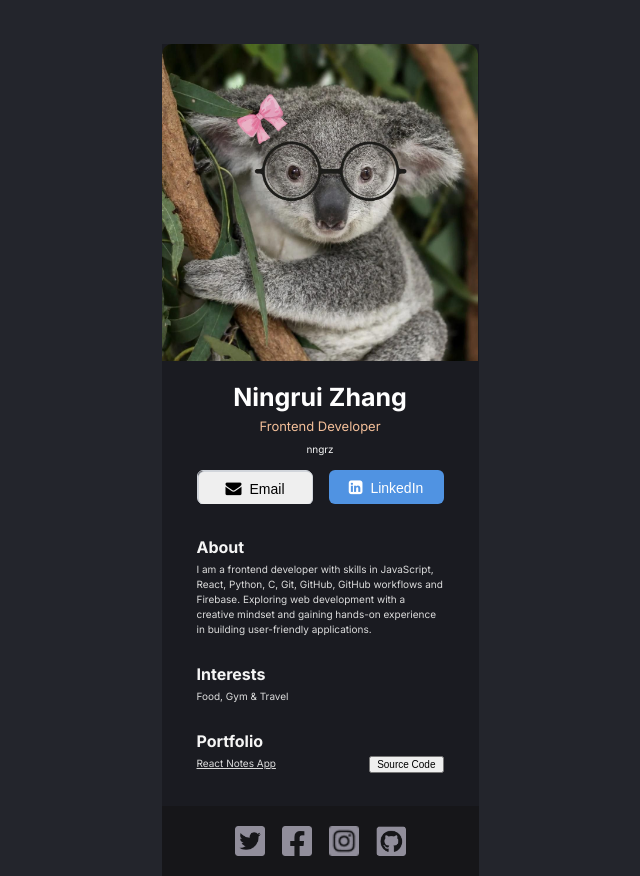
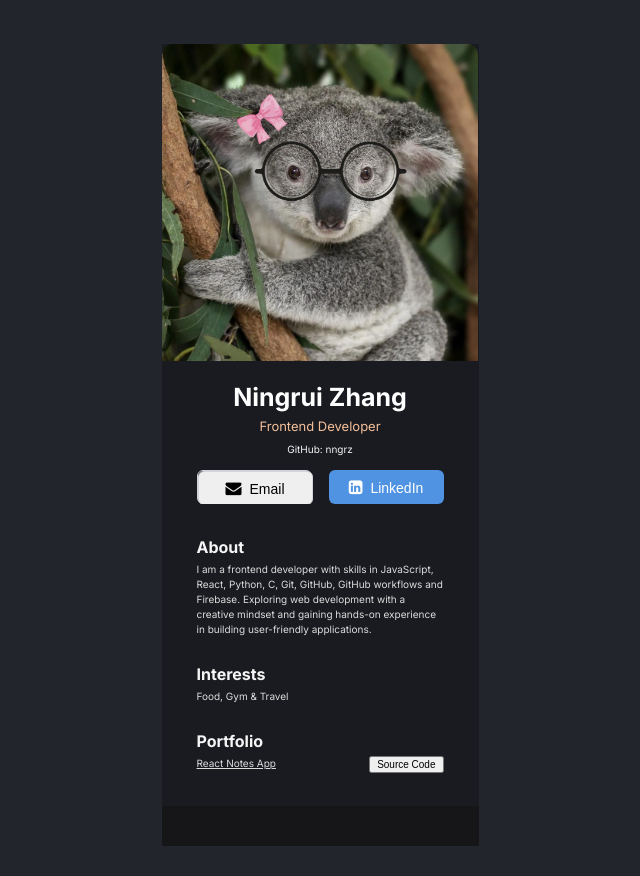
Before and after one commit to nngrz/business-card, a React app: page / in a window 1280 px wide. Shown: the whole page, without its empty margins (320-960 px from the left). After the commit the page ends 846 px from the top, so only its background shows below. Built offline with nearby package versions, Linux system fonts and the light colour scheme.

Commit message:
remove not working icons in footer

```diff
--- a/public/index.css
+++ b/public/index.css
@@ -62,7 +62,7 @@ body {
     text-align: center;
 }
 
-.info--website {
+.info--github {
     /* display and box model */
     margin-top: 9px;
 
@@ -73,6 +73,7 @@ body {
     font-size: 10px;
     font-weight: 400;
     text-align: center;
+    text-decoration: none;
 }
 
 .info--buttons {
@@ -175,17 +176,10 @@ button > i {
 
 /* footer */
 
-.icons {
-    display: flex;
-    justify-content: space-between;
+.footer--container {
     padding: 20px 73px;
     background-color: #161619;
     cursor: pointer;
-}
-
-.icons img, .icons .icon-github {
-    width: 30px;
-    height: auto;
 }
 
 @media only screen and (max-width: 600px) {
--- a/src/components/Footer.js
+++ b/src/components/Footer.js
@@ -2,13 +2,8 @@ import React from "react"
 
 export default function Footer() {
     return (
-        <nav className="icons">
-            <img src="images/twitter.png"></img>
-            <img src="images/facebook.png"></img>
-            <img src="images/ig.png"></img>
-            <a href="https://github.com/nngrz" target="_blank" rel="noopener noreferrer">
-                <img src="images/github.png" alt="GitHub Profile" className="icon-github" />
-            </a>
+        <nav className="footer--container">
+
         </nav>
     )
 }
--- a/src/components/Info.js
+++ b/src/components/Info.js
@@ -6,7 +6,9 @@ export default function Info() {
             <img src= "images/profile.jpg" className="info--image" />
             <h1 className="info--name">Ningrui Zhang</h1>
             <p className="info--role"> Frontend Developer</p>
-            <p className="info--website">nngrz</p>
+            <a href="https://github.com/nngrz" target="_blank" rel="noopener noreferrer" className="info--github">
+                <p className="info--github">GitHub: nngrz</p>
+            </a>
             <div className="info--buttons">
                 <a href="mailto:ningrui1227@gmail.com" className="btn--email">
                     <button className="btn--email">
```
